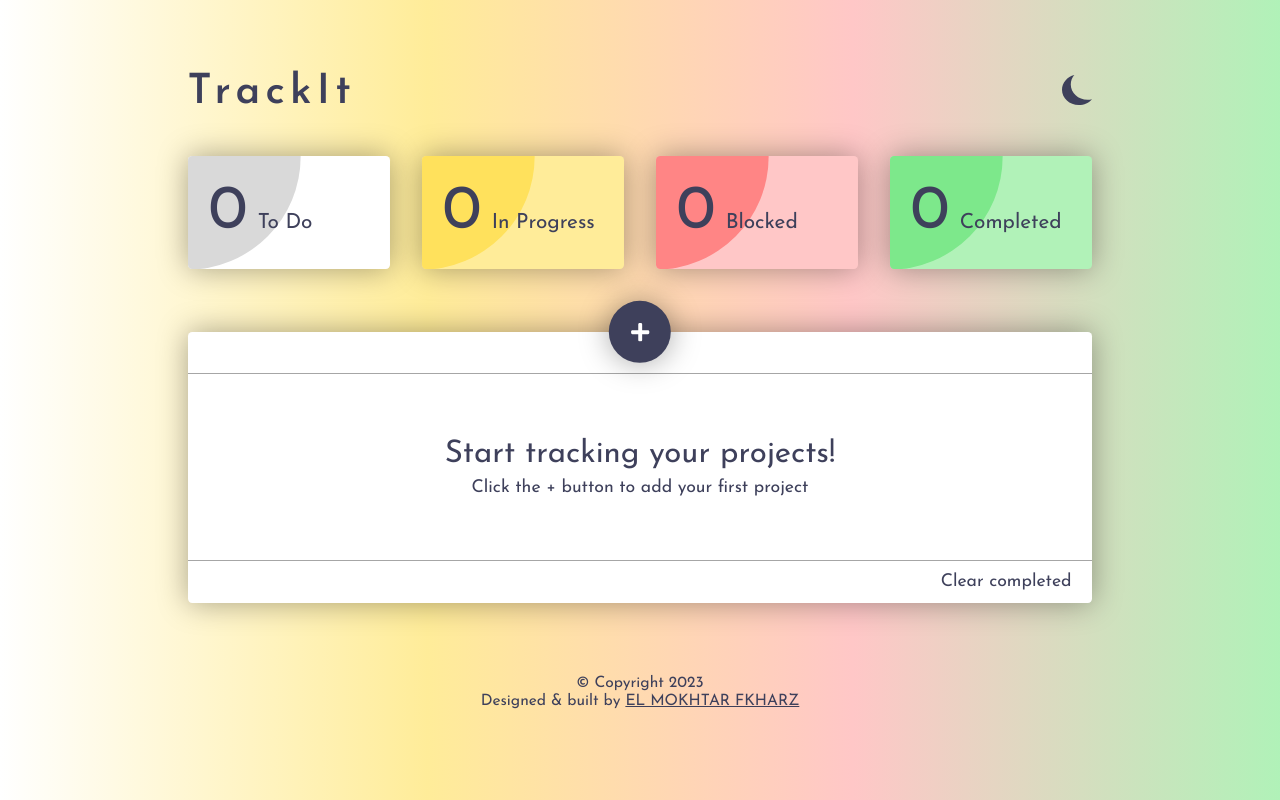
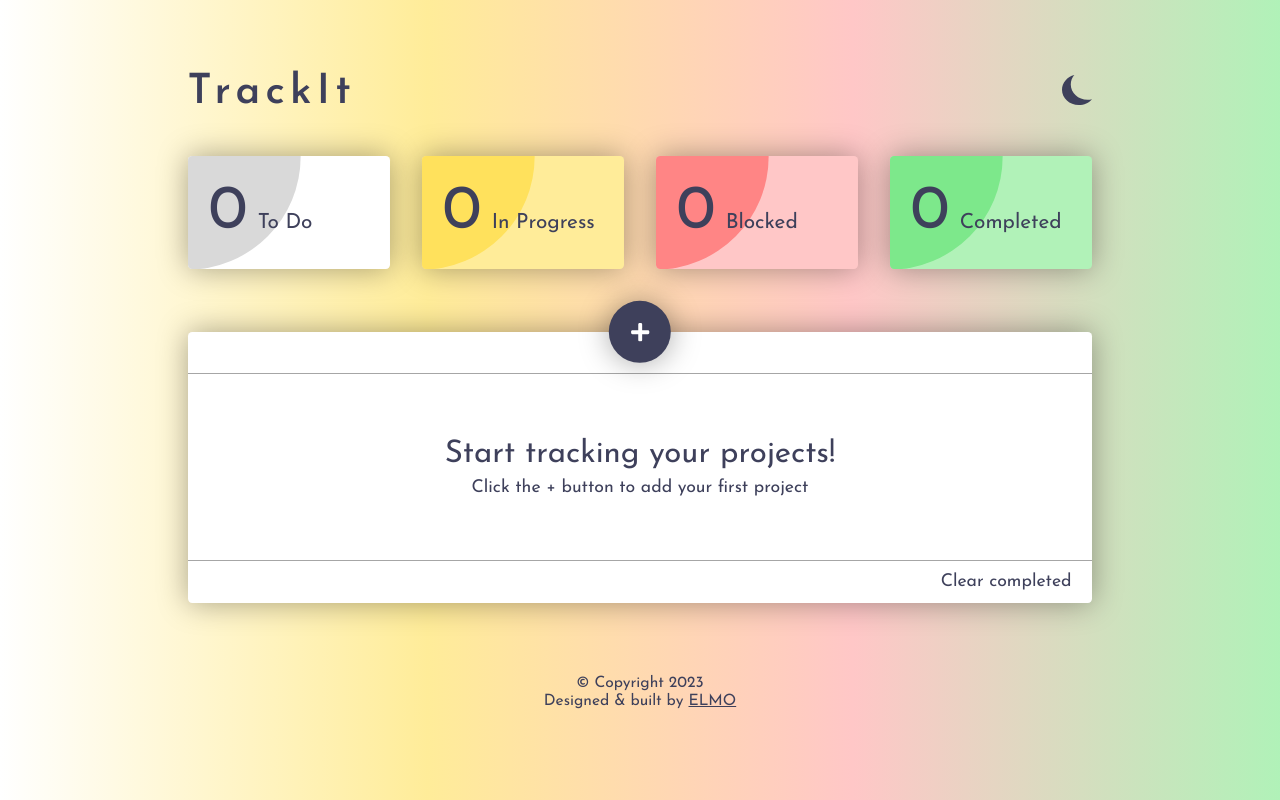
Before and after one commit to ELMO-FKZ/TrackIt, a React (Vite) app: page / in a window 1280 px wide. Built offline with nearby package versions, Linux system fonts and the light colour scheme.

Commit message:
Update Footer.tsx

```diff
--- a/src/components/footer/Footer.tsx
+++ b/src/components/footer/Footer.tsx
@@ -7,7 +7,7 @@
     return (
         <footer className="footer">
             <p> &copy; Copyright {currentYear} </p>
-            Designed & built by <a className="footer__copyright-owner" href="https://elmo.onrender.com" target="_blank" rel="noopener noreferrer">EL MOKHTAR FKHARZ</a>
+            Designed & built by <a className="footer__copyright-owner" href="https://elmo.onrender.com" target="_blank" rel="noopener noreferrer">ELMO</a>
         </footer>
     )
 }
```
